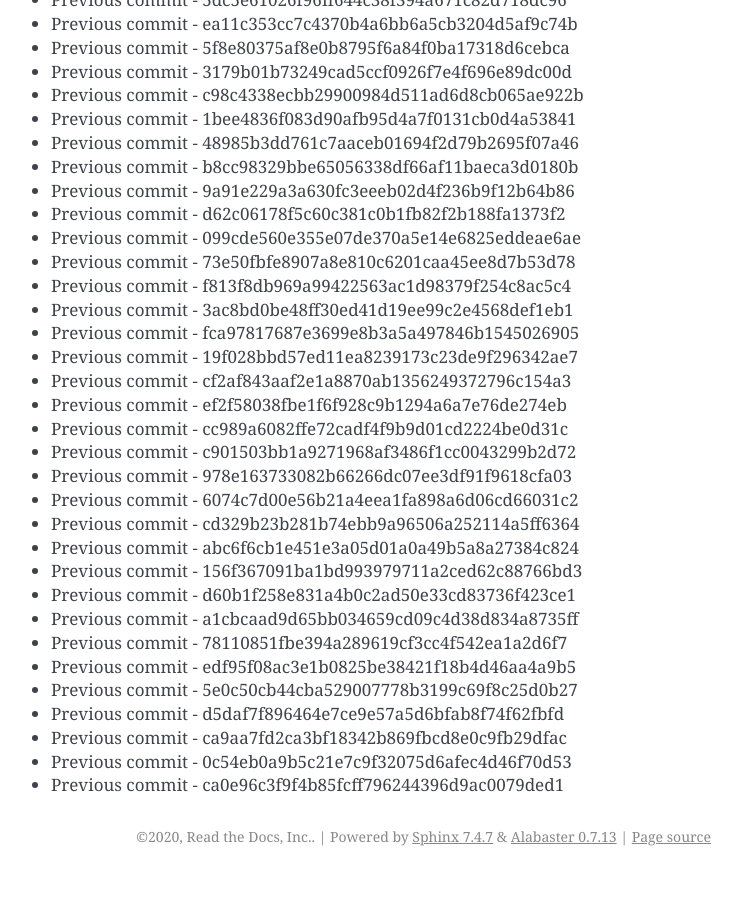
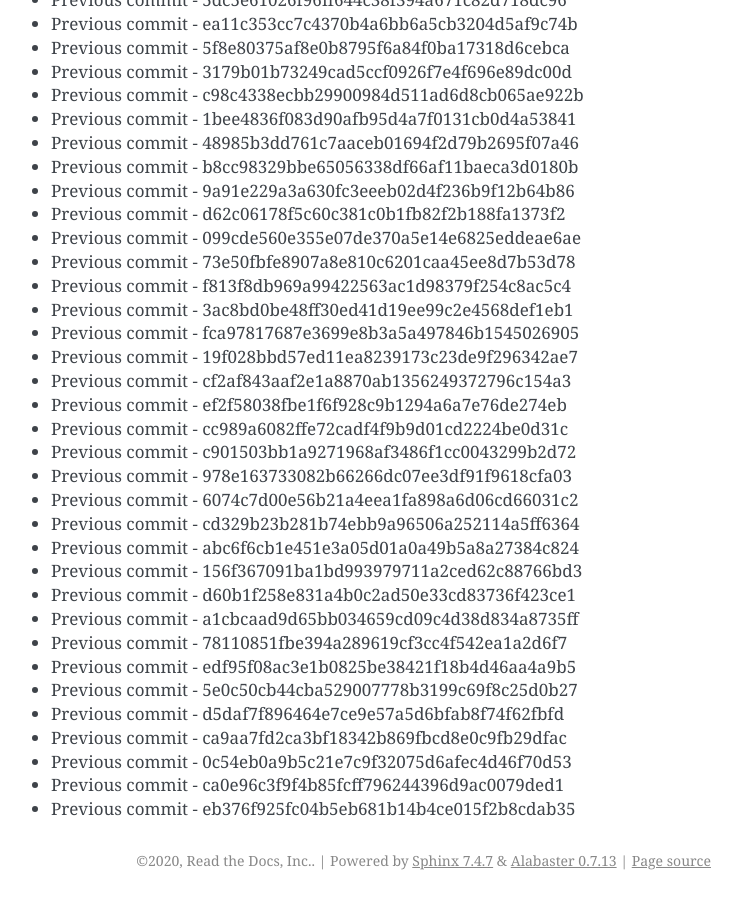
Before and after one commit to readthedocs/rtd-git-stresstest, a Sphinx documentation site: the page built from docs/updates.rst, in a window 1280 px wide and 900 px high, scrolled down 82469 px. Shown: the whole window, without its empty margins (399-1141 px from the left). Built offline with Sphinx 7.4.7, drawn with Linux system fonts in a browser that asks for light colours; before the commit the page ends 83345 px from its top, so only the background shows below that.

Commit message:
Generating commit from previous: eb376f925fc04b5eb681b14b4ce015f2b8cdab35

```diff
--- a/docs/updates.rst
+++ b/docs/updates.rst
@@ -3497,3 +3497,4 @@ It can be tested for any performance characteristics.
 * Previous commit - ca9aa7fd2ca3bf18342b869fbcd8e0c9fb29dfac
 * Previous commit - 0c54eb0a9b5c21e7c9f32075d6afec4d46f70d53
 * Previous commit - ca0e96c3f9f4b85fcff796244396d9ac0079ded1
+* Previous commit - eb376f925fc04b5eb681b14b4ce015f2b8cdab35
```
